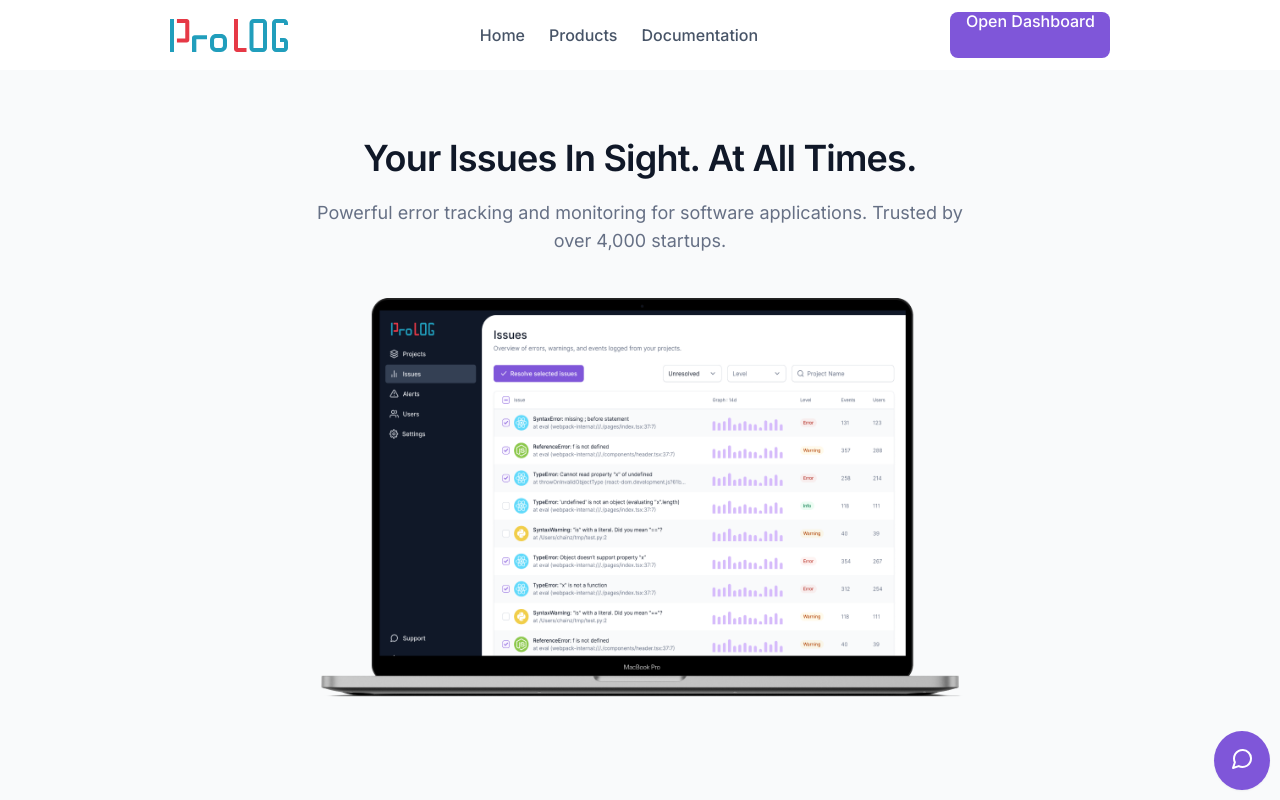
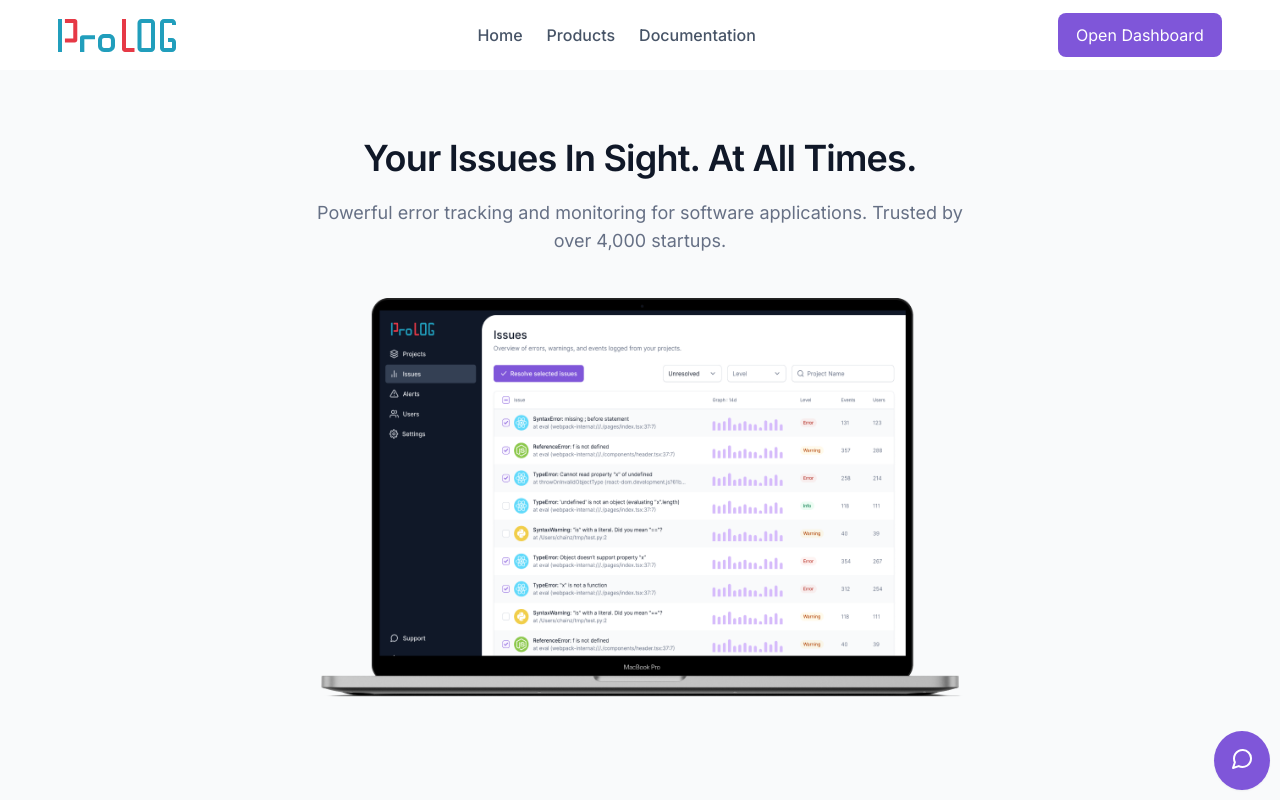
Before and after one commit to profydev/prolog-app-sdfawcett, a Next.js app: page / in a window 1280 px wide. Shown: the top 800 px of the page. Built offline with nearby package versions, Linux system fonts and the light colour scheme.

Commit message:
page layout style optimizations

```diff
--- a/pages/index.jsx
+++ b/pages/index.jsx
@@ -66,7 +66,7 @@ const IssuesPage = () => {
   }, [isMobile]);
 
   return (
-    <div>
+    <div className={styles.index}>
       <header className={styles.header}>
         {/* eslint-disable-next-line @next/next/no-img-element */}
         <img src="/icons/logo-large.svg" alt="Prolog logo" />
--- a/pages/index.module.scss
+++ b/pages/index.module.scss
@@ -1,21 +1,22 @@
 @use "@styles/color";
 @use "@styles/font";
+
+.index {
+  min-height: 100vh;
+  min-height: 100svh;
+  position: relative;
+}
 
 .header {
   width: min(91%, 76rem);
   height: 70px;
   margin: 0 auto;
-  padding: 0 7rem;
   box-sizing: border-box;
   display: flex;
   justify-content: space-between;
   align-items: center;
   background: white;
   position: relative;
-}
-
-.header nav {
-  width: 40%;
 }
 
 .header button {
@@ -40,7 +41,7 @@
 
 .navLinks {
   position: absolute;
-  bottom: -286px;
+  bottom: -229px;
   background-color: white;
   border-radius: 5px;
   width: 100%;
@@ -87,18 +88,14 @@
 }
 
 .dashboardLink {
-  display: flex;
-  justify-content: center;
-  align-items: center;
-  height: 2.85rem;
-  width: 10rem;
-  text-align: center;
-  font-weight: 500;
-  font-size: 1rem;
-  border-radius: 8px;
-  background-color: #7f56d9;
+  min-width: 10.3rem;
+  background-color: color.$primary-600;
   color: #fff;
   text-decoration: none;
+  justify-content: center;
+  border-radius: 8px;
+  padding: 0.8em 0;
+  display: none;
 }
 
 // hero banner
@@ -278,10 +275,6 @@
     }
   }
 
-  .dashboardLink {
-    display: block;
-  }
-
   .heroContainer h1 > br {
     display: none;
   }
@@ -295,6 +288,10 @@
   .heroContainer img {
     width: 650px;
     height: 400px;
+  }
+
+  .dashboardLink {
+    display: flex;
   }
 
   .companies {
```
